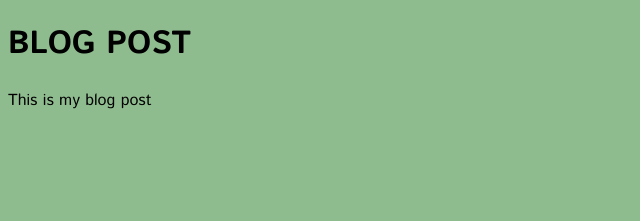
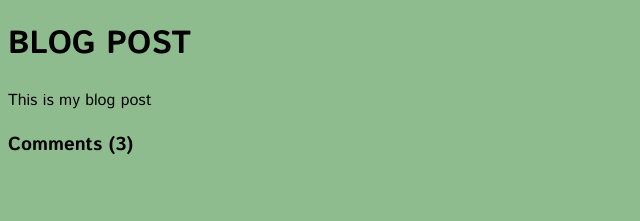
Before and after one commit to OybekKayumov/feedback-app, a React (Create React App) app: page / in a window 1280 px wide. Shown: the top 221 px of the page, without its empty margins (0-640 px from the left). Built offline with nearby package versions, Linux system fonts and the light colour scheme.

Commit message:
add list comment(count)

```diff
--- a/src/App.js
+++ b/src/App.js
@@ -13,6 +13,9 @@ function App() {
       <h1>{title.toUpperCase()}</h1>
       <p>{body}</p>
 
+      <div className="comments">
+        <h3>Comments ({ comments.length })</h3>
+      </div>
 
     </div>
   )
```
